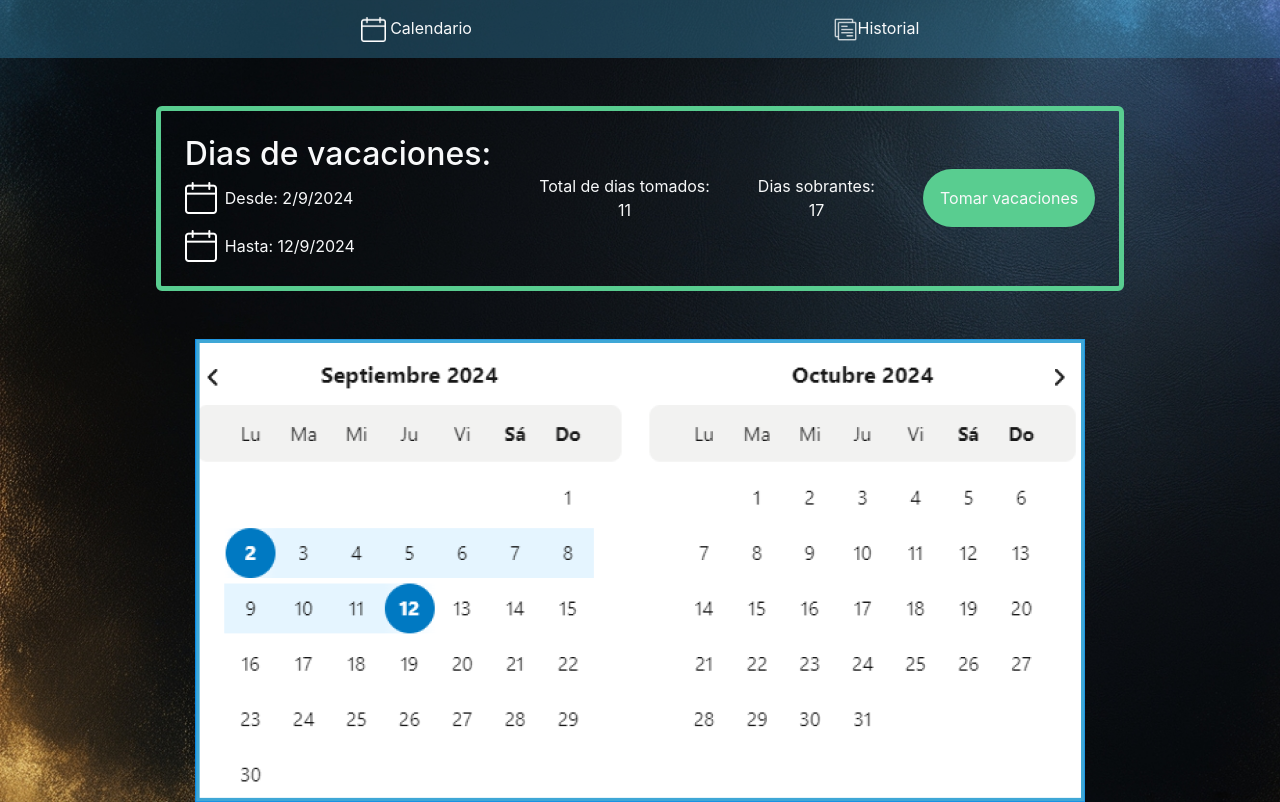
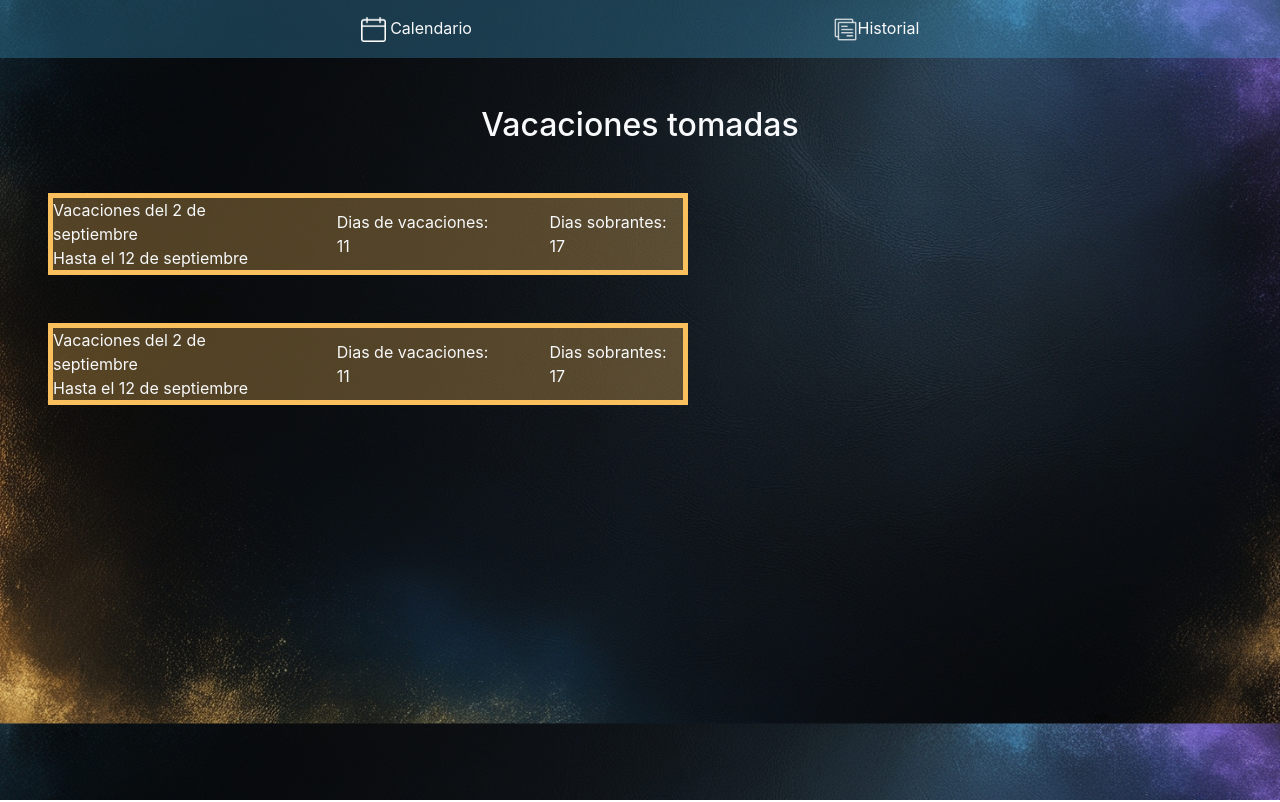
Before and after one commit to leonardo5055/vacaciones, a React (Create React App) app: page / in a window 1280 px wide. Built offline with nearby package versions, Linux system fonts and the light colour scheme.

Commit message:
empece con el historial

```diff
--- a/src/App.jsx
+++ b/src/App.jsx
@@ -1,6 +1,7 @@
 import './App.css';
 import Nav from './componentes/estructura/Nav';
 import Login from './componentes/login/Login';
+import Historial from './componentes/paginas/Historial';
 import Home from './componentes/paginas/Home';
 
 function App() {
@@ -8,7 +9,9 @@ function App() {
     <div>
       <Nav></Nav>
       {/* <Login></Login> */}
-      <Home></Home>
+      {/* <Home></Home> */}
+      <Historial></Historial>
+
     </div>
   );
 }
--- a/src/componentes/login/estilos/login.css
+++ b/src/componentes/login/estilos/login.css
@@ -1,5 +1,5 @@
 button{
-    background-color: #EE6352;
+    background-color: var(--rojo);
 }
 
 body{
--- /dev/null
+++ b/src/componentes/paginas/Historial.js
@@ -0,0 +1,29 @@
+import React from 'react'
+import "./estilos/historial.css"
+
+function Historial() {
+    return (
+        <div>
+            <h2 className='text-light d-flex justify-content-center m-5'>Vacaciones tomadas</h2>
+            <div className='text-light d-flex justify-content-center align-items-center caja-historial gap-5 w-50 m-5'>
+                <div className=''>
+                    <p>Vacaciones del 2 de septiembre</p>
+                    <p>Hasta el 12 de septiembre</p>
+                </div>
+                <p>Dias de vacaciones: 11</p>
+                <p>Dias sobrantes: 17</p>
+            </div>
+            <div className='text-light d-flex justify-content-center align-items-center caja-historial gap-5 w-50 m-5'>
+                <div className=''>
+                    <p>Vacaciones del 2 de septiembre</p>
+                    <p>Hasta el 12 de septiembre</p>
+                </div>
+                <p>Dias de vacaciones: 11</p>
+                <p>Dias sobrantes: 17</p>
+            </div>
+        </div>
+
+    )
+}
+
+export default Historial
--- /dev/null
+++ b/src/componentes/paginas/estilos/historial.css
@@ -0,0 +1,4 @@
+.caja-historial{
+    background-color: var(--amarillo-ts);
+    border: solid 5px var(--amarillo);
+}
--- a/src/componentes/paginas/estilos/home.css
+++ b/src/componentes/paginas/estilos/home.css
@@ -5,10 +5,17 @@
     background-image: url("../../../imagenes/fondo1.jpg")
 } */
 
+.bodyHome{
+    width: 100%;
+    height: 100%;
+    background-size: cover;
+    background-image: url("../../../imagenes/fondo1.jpg")
+}
+
 .caja {
-    border: 5px solid #59CD90;
+    border: 5px solid var(--verde);
 }
 
 .boton{
-    background-color: #59CD90;
+    background-color: var(--verde);
 }
```
